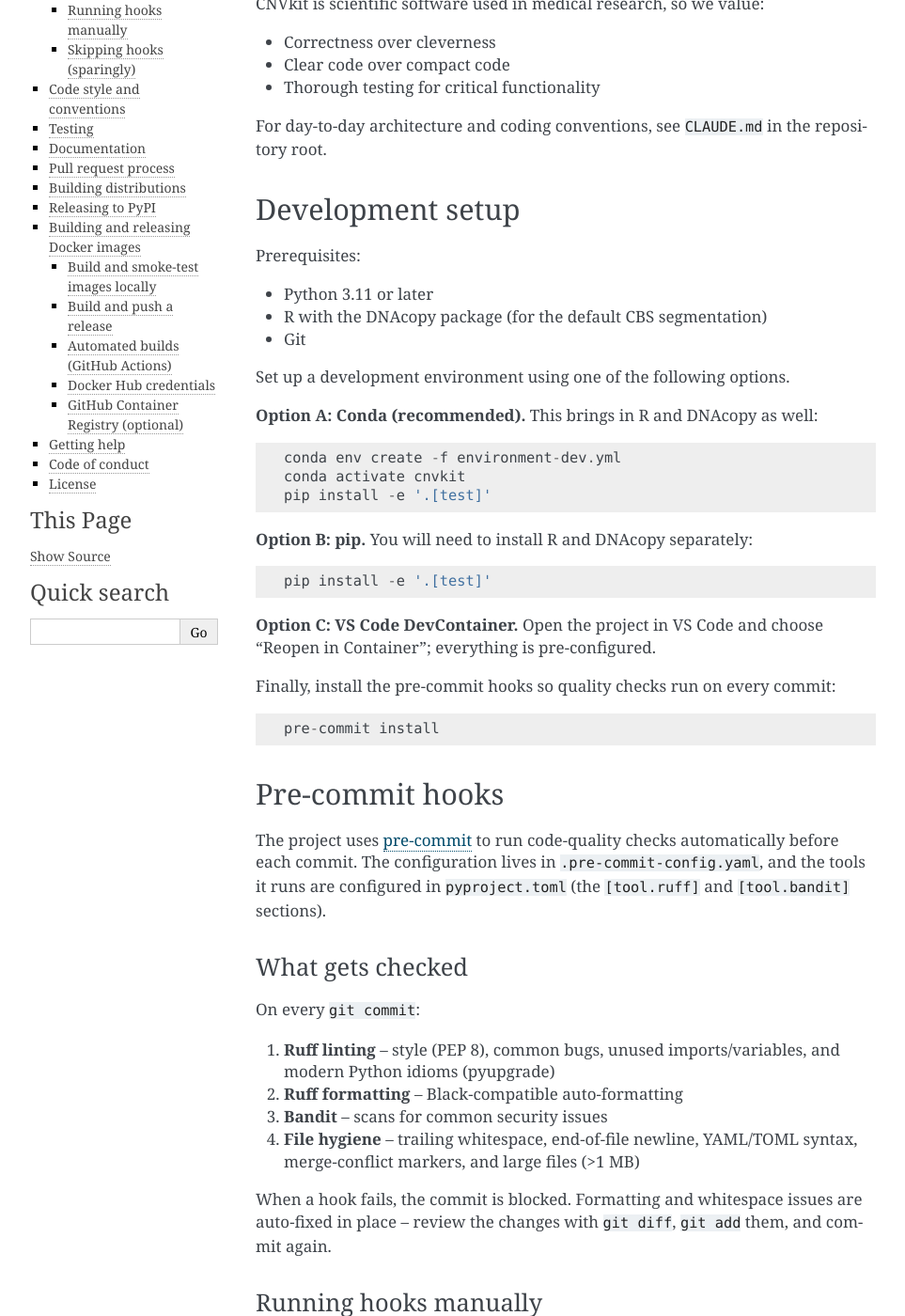
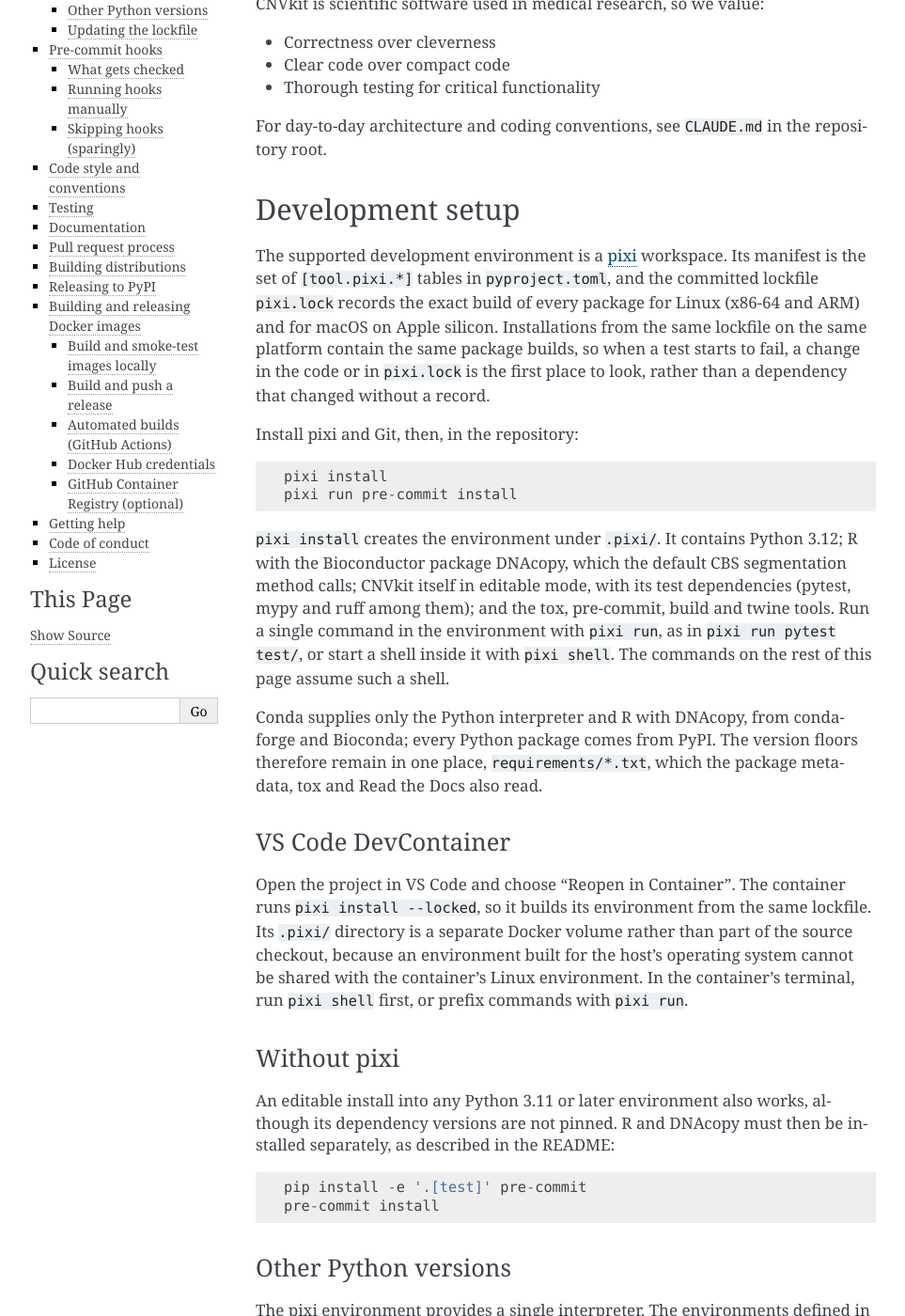
Before and after one commit to etal/cnvkit, a Sphinx documentation site: the page built from doc/development.rst, in a window 1280 px wide and 1400 px high, scrolled down 199 px. Shown: the whole window at 94% size, without its empty margins (148-1111 px from the left). Built offline with Sphinx 7.4.7, drawn with Linux system fonts in a browser that asks for light colours; pages that are not in the unit, such as notebooks, are missing from menus; some of the changed text lies outside the part shown.

Commit message:
Describe the development environment with a pixi workspace and lockfile
The repository carried two overlapping conda specifications, both named
'cnvkit', which disagreed on the interpreter and on the tool set and
pinned nothing, so two environments built months apart could differ
silently.

Replace environment-dev.yml with [tool.pixi.*] tables in pyproject.toml
and a committed pixi.lock for linux-64, linux-aarch64 and osx-arm64.
Conda supplies only Python 3.12 and R with DNAcopy. Every Python package
comes from PyPI: CNVkit's dependencies through its editable install, so
the version floors remain only in requirements/*.txt, and build,
pre-commit, tox and twine as direct entries. Taking bioframe from PyPI
also avoids the Bioconda build's dependency on pairix, which has no
Python 3.13 build for linux-64. pixi does not reliably notice an edit to
requirements/*.txt, so doc/development.rst gives the command that
re-solves, and those files point to it.

The devcontainer now uses the pixi image and installs from the lockfile,
with .pixi/ on its own volume, replacing a Dockerfile based on the
discontinued mambaforge image. CONTRIBUTING.md, README.rst,
doc/development.rst and the agent instructions name pixi as the
supported way to build the environment.

```diff
--- a/doc/development.rst
+++ b/doc/development.rst
@@ -19,30 +19,91 @@ repository root.
 Development setup
 -----------------
 
-Prerequisites:
+The supported development environment is a `pixi <https://pixi.sh>`_
+workspace. Its manifest is the set of ``[tool.pixi.*]`` tables in
+``pyproject.toml``, and the committed lockfile ``pixi.lock`` records the exact
+build of every package for Linux (x86-64 and ARM) and for macOS on Apple
+silicon. Installations from the same lockfile on the same platform contain the
+same package builds, so when a test starts to fail, a change in the code or in
+``pixi.lock`` is the first place to look, rather than a dependency that changed
+without a record.
 
-- Python 3.11 or later
-- R with the DNAcopy package (for the default CBS segmentation)
-- Git
+Install pixi and Git, then, in the repository::
 
-Set up a development environment using one of the following options.
+    pixi install
+    pixi run pre-commit install
 
-**Option A: Conda (recommended).** This brings in R and DNAcopy as well::
+``pixi install`` creates the environment under ``.pixi/``. It contains
+Python 3.12; R with the Bioconductor package DNAcopy, which the default CBS
+segmentation method calls; CNVkit itself in editable mode, with its test
+dependencies (pytest, mypy and ruff among them); and the tox, pre-commit, build
+and twine tools. Run a single command in the environment with ``pixi run``, as
+in ``pixi run pytest test/``, or start a shell inside it with ``pixi shell``.
+The commands on the rest of this page assume such a shell.
 
-    conda env create -f environment-dev.yml
-    conda activate cnvkit
-    pip install -e '.[test]'
+Conda supplies only the Python interpreter and R with DNAcopy, from conda-forge
+and Bioconda; every Python package comes from PyPI. The version floors
+therefore remain in one place, ``requirements/*.txt``, which the package
+metadata, tox and Read the Docs also read.
 
-**Option B: pip.** You will need to install R and DNAcopy separately::
+VS Code DevContainer
+~~~~~~~~~~~~~~~~~~~~
 
-    pip install -e '.[test]'
+Open the project in VS Code and choose "Reopen in Container". The container
+runs ``pixi install --locked``, so it builds its environment from the same
+lockfile. Its ``.pixi/`` directory is a separate Docker volume rather than
+part of the source checkout, because an environment built for the host's
+operating system cannot be shared with the container's Linux environment. In
+the container's terminal, run ``pixi shell`` first, or prefix commands with
+``pixi run``.
 
-**Option C: VS Code DevContainer.** Open the project in VS Code and choose
-"Reopen in Container"; everything is pre-configured.
+Without pixi
+~~~~~~~~~~~~
 
-Finally, install the pre-commit hooks so quality checks run on every commit::
+An editable install into any Python 3.11 or later environment also works,
+although its dependency versions are not pinned. R and DNAcopy must then be
+installed separately, as described in the README::
 
+    pip install -e '.[test]' pre-commit
     pre-commit install
+
+Other Python versions
+~~~~~~~~~~~~~~~~~~~~~
+
+The pixi environment provides a single interpreter. The environments defined in
+``tox.ini`` cover Python 3.11 through 3.14, and ``py311-min`` runs the test
+suite with every dependency at its minimum supported version
+(``requirements/min.txt``); continuous integration runs a subset of them. tox
+is installed in the pixi environment, which provides no interpreter other than
+Python 3.12. For any other version, tox looks for an interpreter on the
+``PATH``; if it finds none, it reports that environment as skipped, and it
+exits with an error when every requested environment was skipped. With
+Python 3.11 installed::
+
+    tox -e py311-min
+
+Updating the lockfile
+~~~~~~~~~~~~~~~~~~~~~
+
+The lockfile changes when the manifest changes or when a re-solve is requested:
+
+- pixi detects an edit to the ``[tool.pixi.*]`` tables on its own. The next
+  ``pixi install`` or ``pixi run`` re-solves, and ``pixi install --locked``
+  refuses to proceed until it has.
+- ``pixi update`` re-solves every package to the newest version the manifest
+  and the floors permit, and ``pixi update <package>`` updates only the named
+  packages.
+- pixi 0.84.1 does not reliably detect an edit to
+  ``requirements/*.txt``. ``pixi lock`` reports the lockfile as up to date,
+  and ``pixi update cnvkit`` misses a newly added dependency until the
+  modification time of ``pyproject.toml`` changes. After changing a floor or
+  adding a dependency there, run ``touch pyproject.toml && pixi update cnvkit``.
+
+Commit the new ``pixi.lock`` in the same pull request as the change that
+required it. Git treats ``pixi.lock`` as a binary file when merging, so when
+two branches both change it, the merge stops with a conflict and no conflict
+markers; take either side's file (``git checkout --ours pixi.lock`` or
+``git checkout --theirs pixi.lock``), repeat the re-solve, and stage the result.
 
 
 Pre-commit hooks
@@ -238,7 +299,6 @@ Build and smoke-test images locally
 
     make docker        # Build the production image (etal/cnvkit:devel) from source
     make docker-test   # Run cnvkit.py version inside the image
-    make docker-dev    # Build the DevContainer image
 
 Build and push a release
 ~~~~~~~~~~~~~~~~~~~~~~~~~~
```
Also changed, not shown: CLAUDE.md (+5 -4 lines), CONTRIBUTING.md (+8 -5 lines), README.rst (+8 -13 lines), environment-dev.yml (deleted, +0 -32 lines), pyproject.toml (+22 -0 lines), 9 other files.
